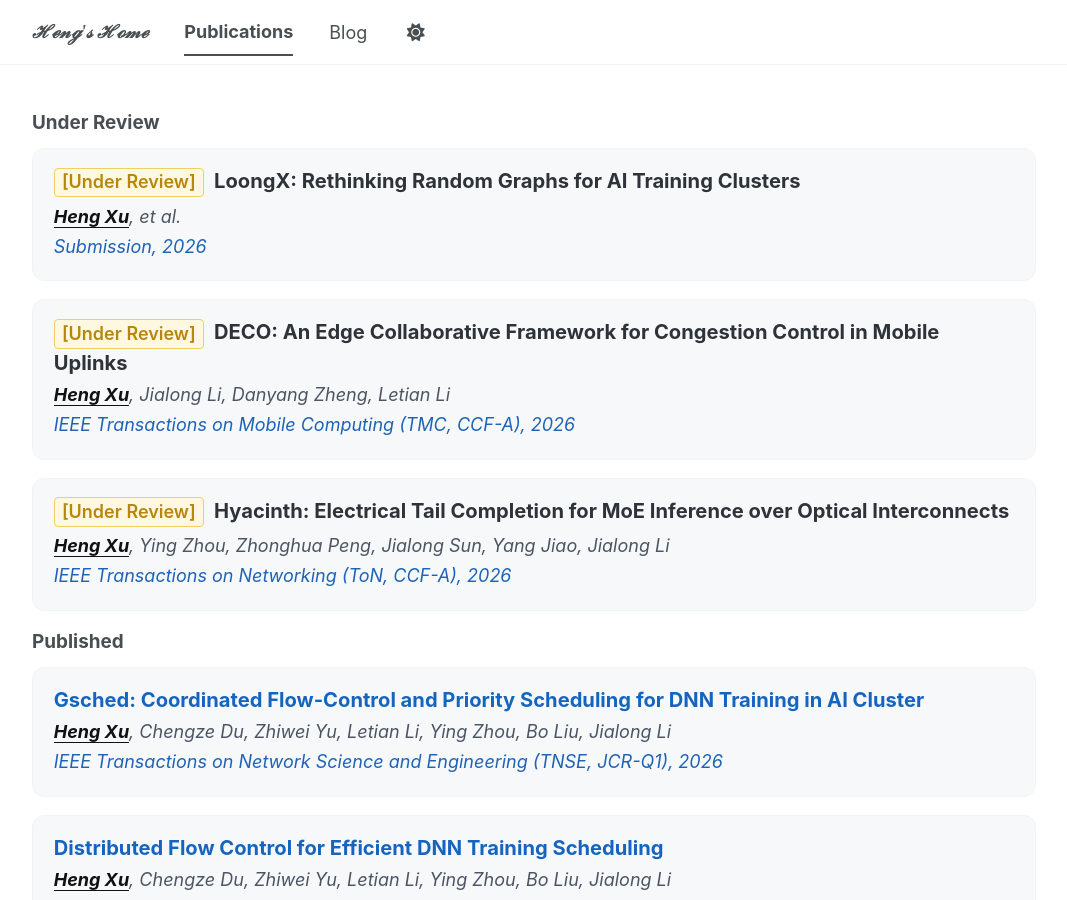
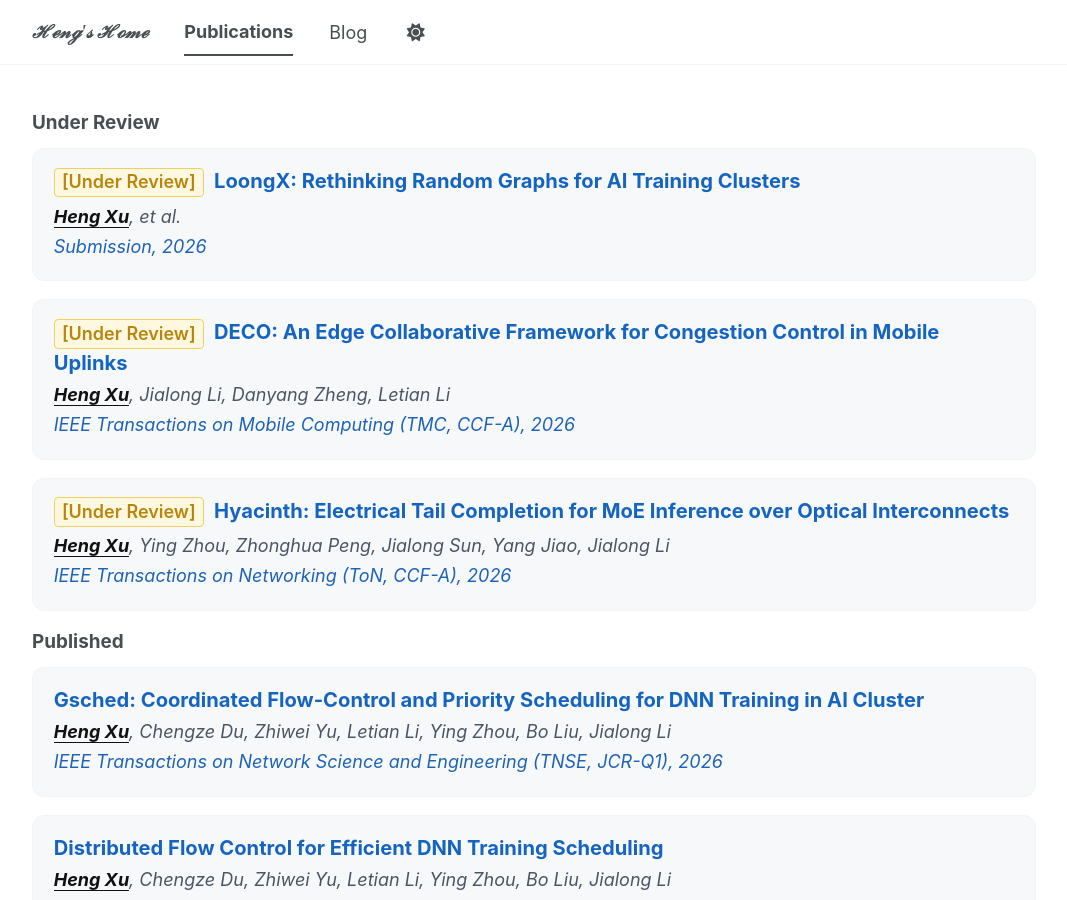
Before and after one commit to jhlxp/jhlxp.github.io, a Jekyll site: the page built from _pages/publications.html, in a window 1280 px wide and 900 px high. Shown: the whole window, without its empty margins (106-1173 px from the left). Built offline with Jekyll 4.4.1, drawn with Linux system fonts in a browser that asks for light colours; a script bundle is joined from its source files by our own code; library files that are not in the unit come from our copies.

Commit message:
Update publication PDFs

```diff
--- a/_pages/publications.html
+++ b/_pages/publications.html
@@ -14,7 +14,12 @@ author_profile: false
     {% for post in submissions %}
       <article class="publication-card">
         <h3 class="publication-card__title">
-          <span class="publication-card__status-badge">[Under Review]</span> {{ post.title }}
+          <span class="publication-card__status-badge">[Under Review]</span>
+          {% if post.paperurl %}
+            <a href="{{ post.paperurl }}" target="_blank" rel="noopener noreferrer">{{ post.title }}</a>
+          {% else %}
+            {{ post.title }}
+          {% endif %}
         </h3>
         {% if post.excerpt %}
           <p class="publication-card__authors">{{ post.excerpt }}</p>
```
Also changed, not shown: _publications/2026-05-01-hyacinth-ton.md (+1 -0 lines), _publications/2026-06-01-deco-tmc.md (+1 -0 lines), 3 other files.
